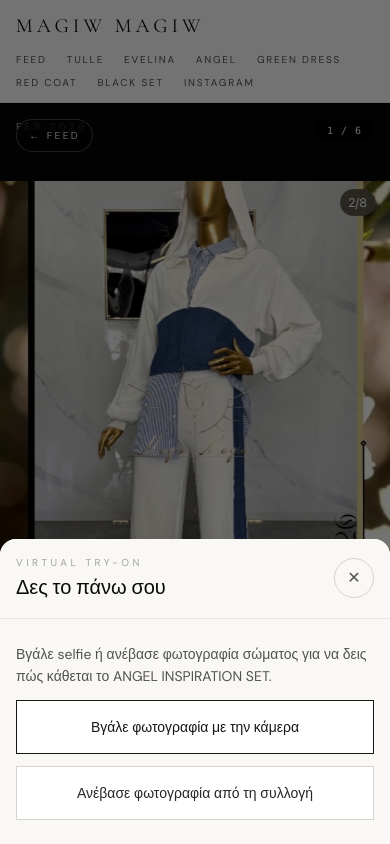
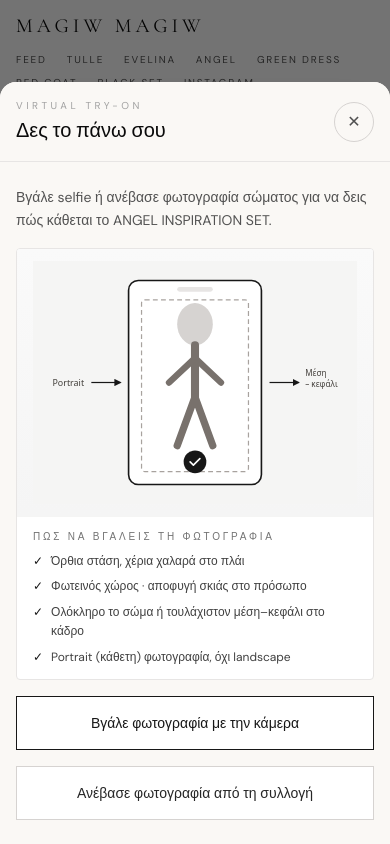
Before and after one commit to hitechdoctor-ui/magiw-magiw, a Next.js app: page /product/angel-inspiration-set in a window 390 px wide. Both pictures are taken after a click on the button "TRY-ON". Shown: the top 844 px of the page. Built offline with nearby package versions, Linux system fonts and the light colour scheme.

Commit message:
Improve Virtual Try-On discovery and add in-modal photo guide.
Move the CTA above size selection with a sticky mobile bar, and embed an inline SVG framing guide in the try-on modal.

Co-authored-by: Cursor <cursoragent@cursor.com>

```diff
--- a/src/app/product/[id]/page.tsx
+++ b/src/app/product/[id]/page.tsx
@@ -43,9 +43,13 @@ export default async function ProductPage({ params }: ProductPageProps) {
     return <EditorialProductView product={product} />;
   }
 
+  const hasTryOn = product.showVirtualTryOn === true;
+
   return (
     <div className="min-h-screen bg-[#faf8f5] text-neutral-900">
-      <div className="mx-auto max-w-7xl px-4 py-10 sm:px-6 lg:py-16">
+      <div
+        className={`mx-auto max-w-7xl px-4 py-10 sm:px-6 lg:py-16 ${hasTryOn ? "pb-24 lg:pb-16" : ""}`}
+      >
         <div className="grid grid-cols-1 gap-12 lg:grid-cols-2 lg:gap-16 xl:gap-20">
           <ProductGallery images={product.images} productName={product.name} />
 
--- a/src/components/product/ProductPurchasePanel.tsx
+++ b/src/components/product/ProductPurchasePanel.tsx
@@ -2,6 +2,7 @@
 
 import { ProductAccordion } from "@/components/product/ProductAccordion";
 import { SizeGuideModal } from "@/components/product/SizeGuideModal";
+import { VirtualTryOnCta } from "@/components/product/VirtualTryOnCta";
 import { VirtualTryOnModal } from "@/components/product/VirtualTryOnModal";
 import type { ProductDetail } from "@/lib/types/database";
 import { formatPricePrecise } from "@/lib/utils/format";
@@ -64,6 +65,12 @@ export function ProductPurchasePanel({ product }: ProductPurchasePanelProps) {
           {formatPricePrecise(product.price_cents, product.currency)}
         </p>
 
+        {showTryOn && (
+          <div className="mt-8">
+            <VirtualTryOnCta onClick={() => setTryOnOpen(true)} />
+          </div>
+        )}
+
         <div className="mt-10 border-t border-stone-200 pt-8">
           <div className="flex items-center justify-between gap-4">
             <p className="text-[10px] uppercase tracking-[0.3em] text-neutral-500">
@@ -117,16 +124,6 @@ export function ProductPurchasePanel({ product }: ProductPurchasePanelProps) {
               : "ΠΡΟΣΘΗΚΗ ΣΤΟ ΚΑΛΑΘΙ"}
         </button>
 
-        {showTryOn && (
-          <button
-            type="button"
-            onClick={() => setTryOnOpen(true)}
-            className="mt-3 w-full border border-neutral-900 bg-white py-4 text-sm text-neutral-900 transition hover:bg-neutral-50"
-          >
-            ✨ Δες το πάνω σου (Virtual Try-On)
-          </button>
-        )}
-
         {added && (
           <p className="mt-4 text-sm text-neutral-700" aria-live="polite">
             Προστέθηκε: {product.name} · {selectedSize} ·{" "}
@@ -134,8 +131,20 @@ export function ProductPurchasePanel({ product }: ProductPurchasePanelProps) {
           </p>
         )}
 
-        {sections.length > 0 && <ProductAccordion sections={sections} />}
+        {sections.length > 0 && (
+          <ProductAccordion
+            sections={sections}
+            className={showTryOn ? "pb-24 lg:pb-0" : undefined}
+          />
+        )}
       </div>
+
+      {showTryOn && !tryOnOpen && (
+        <VirtualTryOnCta
+          variant="sticky"
+          onClick={() => setTryOnOpen(true)}
+        />
+      )}
 
       {sizeGuideOpen && (
         <SizeGuideModal
--- /dev/null
+++ b/src/components/product/VirtualTryOnCta.tsx
@@ -0,0 +1,59 @@
+type VirtualTryOnCtaProps = {
+  onClick: () => void;
+  variant?: "card" | "sticky";
+  className?: string;
+};
+
+export function VirtualTryOnCta({
+  onClick,
+  variant = "card",
+  className = "",
+}: VirtualTryOnCtaProps) {
+  if (variant === "sticky") {
+    return (
+      <div
+        className={`fixed inset-x-0 bottom-0 z-40 border-t border-neutral-200 bg-[#faf8f5]/95 px-4 py-3 backdrop-blur-md pb-[max(0.75rem,env(safe-area-inset-bottom))] lg:hidden ${className}`}
+      >
+        <button
+          type="button"
+          onClick={onClick}
+          className="flex w-full items-center justify-center gap-2 bg-neutral-950 py-4 text-[11px] font-semibold uppercase tracking-[0.22em] text-white shadow-lg shadow-neutral-900/25 transition hover:bg-neutral-800"
+        >
+          <span aria-hidden className="text-base">
+            ✨
+          </span>
+          Δες το πάνω σου · Virtual Try-On
+        </button>
+      </div>
+    );
+  }
+
+  return (
+    <button
+      type="button"
+      onClick={onClick}
+      className={`group relative w-full overflow-hidden rounded-sm border-2 border-neutral-900 bg-gradient-to-br from-white via-[#faf8f5] to-neutral-100 px-4 py-5 text-left shadow-[0_8px_30px_rgba(23,23,23,0.12)] transition hover:shadow-[0_12px_40px_rgba(23,23,23,0.16)] ${className}`}
+    >
+      <span className="pointer-events-none absolute -right-6 -top-6 h-24 w-24 rounded-full bg-neutral-900/5 transition group-hover:bg-neutral-900/10" />
+      <span className="flex items-start justify-between gap-3">
+        <span>
+          <span className="block text-[10px] font-medium uppercase tracking-[0.35em] text-neutral-500">
+            AI Atelier
+          </span>
+          <span className="mt-2 block font-serif text-xl leading-tight text-neutral-950 sm:text-2xl">
+            Δες το πάνω σου
+          </span>
+          <span className="mt-2 block text-sm text-neutral-600">
+            Virtual Try-On — ανέβασε selfie και δες το look live.
+          </span>
+        </span>
+        <span
+          className="flex h-12 w-12 shrink-0 items-center justify-center rounded-full bg-neutral-950 text-lg text-white transition group-hover:scale-105"
+          aria-hidden
+        >
+          ✨
+        </span>
+      </span>
+    </button>
+  );
+}
--- a/src/components/product/VirtualTryOnModal.tsx
+++ b/src/components/product/VirtualTryOnModal.tsx
@@ -1,6 +1,7 @@
 "use client";
 
 import { TryOnResultImage } from "@/components/product/TryOnResultImage";
+import { VirtualTryOnPhotoGuide } from "@/components/product/VirtualTryOnPhotoGuide";
 import { normalizeUserImageFile } from "@/lib/utils/normalize-user-image";
 import Image from "next/image";
 import { useEffect, useRef, useState } from "react";
@@ -158,11 +159,13 @@ export function VirtualTryOnModal({
 
         <div className="space-y-6 px-4 py-6 sm:px-6">
           {!userPhotoUrl ? (
-            <div className="space-y-3">
+            <div className="space-y-4">
               <p className="text-sm leading-relaxed text-neutral-600">
                 Βγάλε selfie ή ανέβασε φωτογραφία σώματος για να δεις πώς
                 κάθεται το {productName}.
               </p>
+
+              <VirtualTryOnPhotoGuide />
 
               <input
                 ref={cameraInputRef}
--- /dev/null
+++ b/src/components/product/VirtualTryOnPhotoGuide.tsx
@@ -0,0 +1,148 @@
+const TIPS = [
+  "Όρθια στάση, χέρια χαλαρά στο πλάι",
+  "Φωτεινός χώρος · αποφυγή σκιάς στο πρόσωπο",
+  "Ολόκληρο το σώμα ή τουλάχιστον μέση–κεφάλι στο κάδρο",
+  "Portrait (κάθετη) φωτογραφία, όχι landscape",
+] as const;
+
+function PhotoGuideIllustration() {
+  return (
+    <svg
+      viewBox="0 0 400 300"
+      className="h-full w-full p-3"
+      fill="none"
+      xmlns="http://www.w3.org/2000/svg"
+      role="img"
+      aria-label="Οδηγός κάδρου: όρθια στάση, πλήρες σώμα μέσα στο πλαίσιο"
+    >
+      <rect width="400" height="300" fill="#f5f5f4" />
+      <rect
+        x="118"
+        y="24"
+        width="164"
+        height="252"
+        rx="12"
+        fill="#fff"
+        stroke="#171717"
+        strokeWidth="2"
+      />
+      <rect x="178" y="32" width="44" height="6" rx="3" fill="#e7e5e4" />
+      <rect
+        x="134"
+        y="48"
+        width="132"
+        height="212"
+        rx="4"
+        stroke="#a8a29e"
+        strokeWidth="1.5"
+        strokeDasharray="6 4"
+      />
+      <ellipse cx="200" cy="78" rx="22" ry="26" fill="#d6d3d1" />
+      <path
+        d="M200 104 L200 168"
+        stroke="#78716c"
+        strokeWidth="10"
+        strokeLinecap="round"
+      />
+      <path
+        d="M200 120 L168 150 M200 120 L232 150"
+        stroke="#78716c"
+        strokeWidth="8"
+        strokeLinecap="round"
+      />
+      <path
+        d="M200 168 L178 228 M200 168 L222 228"
+        stroke="#78716c"
+        strokeWidth="9"
+        strokeLinecap="round"
+      />
+      <path
+        d="M72 150 L108 150"
+        stroke="#171717"
+        strokeWidth="1.5"
+        markerEnd="url(#tryon-arrow)"
+      />
+      <text
+        x="24"
+        y="154"
+        fontFamily="system-ui, sans-serif"
+        fontSize="11"
+        fill="#44403c"
+      >
+        Portrait
+      </text>
+      <path
+        d="M292 150 L328 150"
+        stroke="#171717"
+        strokeWidth="1.5"
+        markerEnd="url(#tryon-arrow)"
+      />
+      <text
+        x="336"
+        y="142"
+        fontFamily="system-ui, sans-serif"
+        fontSize="10"
+        fill="#44403c"
+      >
+        Μέση
+      </text>
+      <text
+        x="336"
+        y="156"
+        fontFamily="system-ui, sans-serif"
+        fontSize="10"
+        fill="#44403c"
+      >
+        – κεφάλι
+      </text>
+      <circle cx="200" cy="248" r="14" fill="#171717" />
+      <path
+        d="M194 248 L198 252 L206 244"
+        stroke="#fff"
+        strokeWidth="2"
+        strokeLinecap="round"
+        strokeLinejoin="round"
+      />
+      <defs>
+        <marker
+          id="tryon-arrow"
+          markerWidth="6"
+          markerHeight="6"
+          refX="5"
+          refY="3"
+          orient="auto"
+        >
+          <path d="M0,0 L6,3 L0,6 Z" fill="#171717" />
+        </marker>
+      </defs>
+    </svg>
+  );
+}
+
+export function VirtualTryOnPhotoGuide() {
+  return (
+    <div className="overflow-hidden rounded-sm border border-stone-200 bg-white">
+      <div className="aspect-[4/3] w-full bg-gradient-to-b from-neutral-50 to-neutral-100">
+        <PhotoGuideIllustration />
+      </div>
+      <div className="border-t border-stone-100 px-4 py-3">
+        <p className="text-[10px] uppercase tracking-[0.28em] text-neutral-500">
+          Πώς να βγάλεις τη φωτογραφία
+        </p>
+        <ul className="mt-2 space-y-1.5">
+          {TIPS.map((tip) => (
+            <li
+              key={tip}
+              className="flex gap-2 text-xs leading-relaxed text-neutral-700"
+            >
+              <span className="text-neutral-900" aria-hidden>
+                ✓
+              </span>
+              <span>{tip}</span>
+            </li>
+          ))}
+        </ul>
+      </div>
+    </div>
+  );
+}
```
